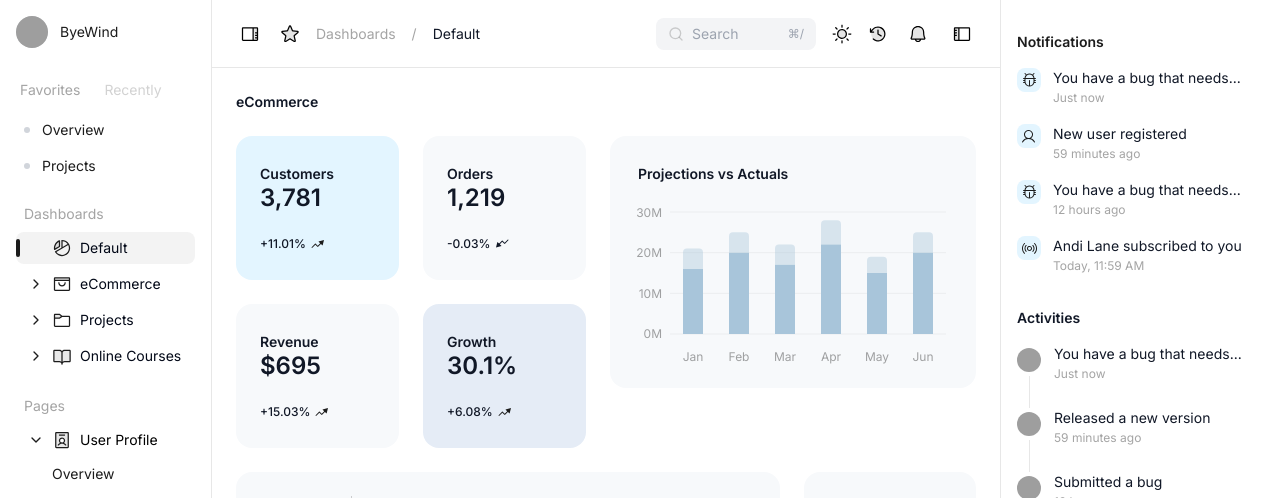
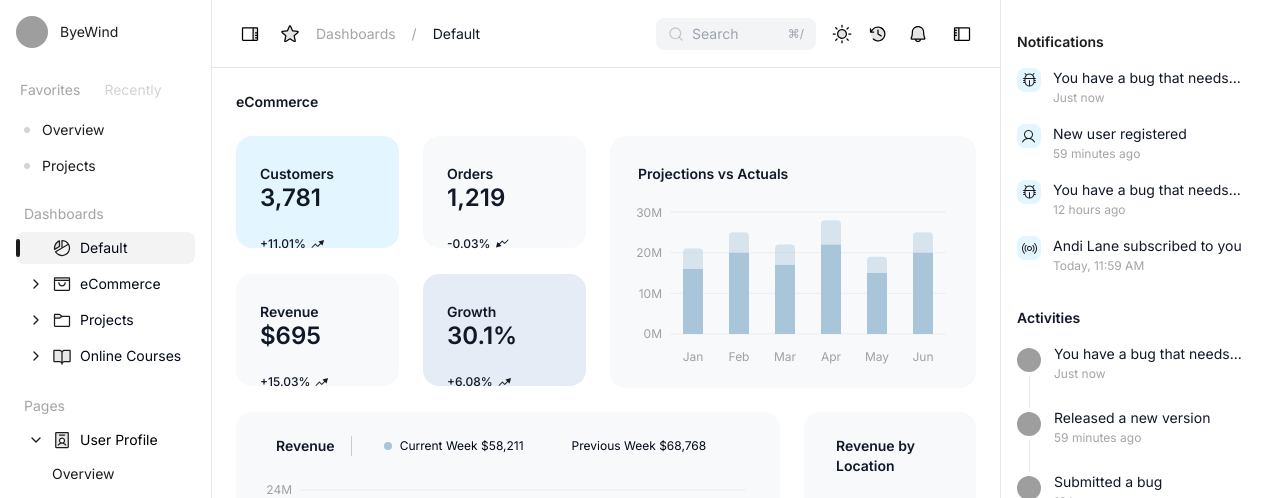
Before and after one commit to bibekkd/juspay-assignment, a Next.js app: page / in a window 1280 px wide. Shown: the top 498 px of the page. Built offline with nearby package versions, Linux system fonts and the light colour scheme; grey boxes are pictures that could not be loaded.

Commit message:
fix: Adjust StatCard height constraint from min-h to max-h.

```diff
--- a/components/StatCard.tsx
+++ b/components/StatCard.tsx
@@ -15,7 +15,7 @@ export const StatCard: React.FC<StatCardProps> = ({ title, value, change, trend,
     const arrowColorClass = isLightBackground ? "text-bw-bg-dark" : "text-bw-bg-dark dark:text-white";
 
     return (
-        <div className={`rounded-2xl p-4 sm:p-6 flex flex-col justify-between w-full min-h-[112px] ${textColorClass} ${className}`}>
+        <div className={`rounded-2xl p-4 sm:p-6 flex flex-col justify-between w-full max-h-[112px] ${textColorClass} ${className}`}>
             <h3 className="mt-1 text-sm font-semibold font-inter">{title}</h3>
             <div className="flex hover:flex-row-reverse hover:justify-end flex-wrap mb-1 items-center gap-6">
                 <div className="font-inter text-xl sm:text-[24px] font-semibold">{value}</div>
```
